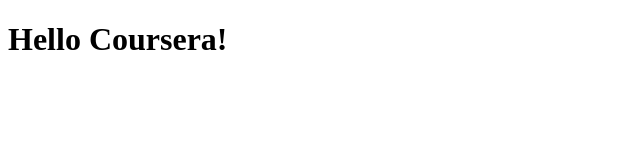
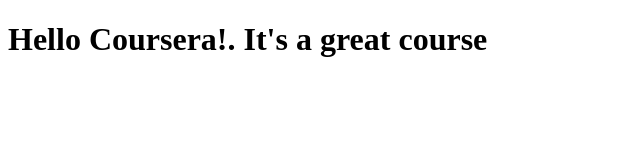
Before and after one commit to vsaraog/coursera-test, a plain HTML site: page site/index.html in a window 1280 px wide. Shown: the whole page, without its empty margins (0-640 px from the left). Drawn offline with Linux system fonts and the light colour scheme.

Commit message:
Small addition to our page content

```diff
--- a/site/index.html
+++ b/site/index.html
@@ -4,6 +4,6 @@
 	<title>Hello Coursera!</title>
 </head>
 <body>
-	<h1>Hello Coursera!</h1>
+	<h1>Hello Coursera!. It's a great course</h1>
 </body>
 </html>
```
